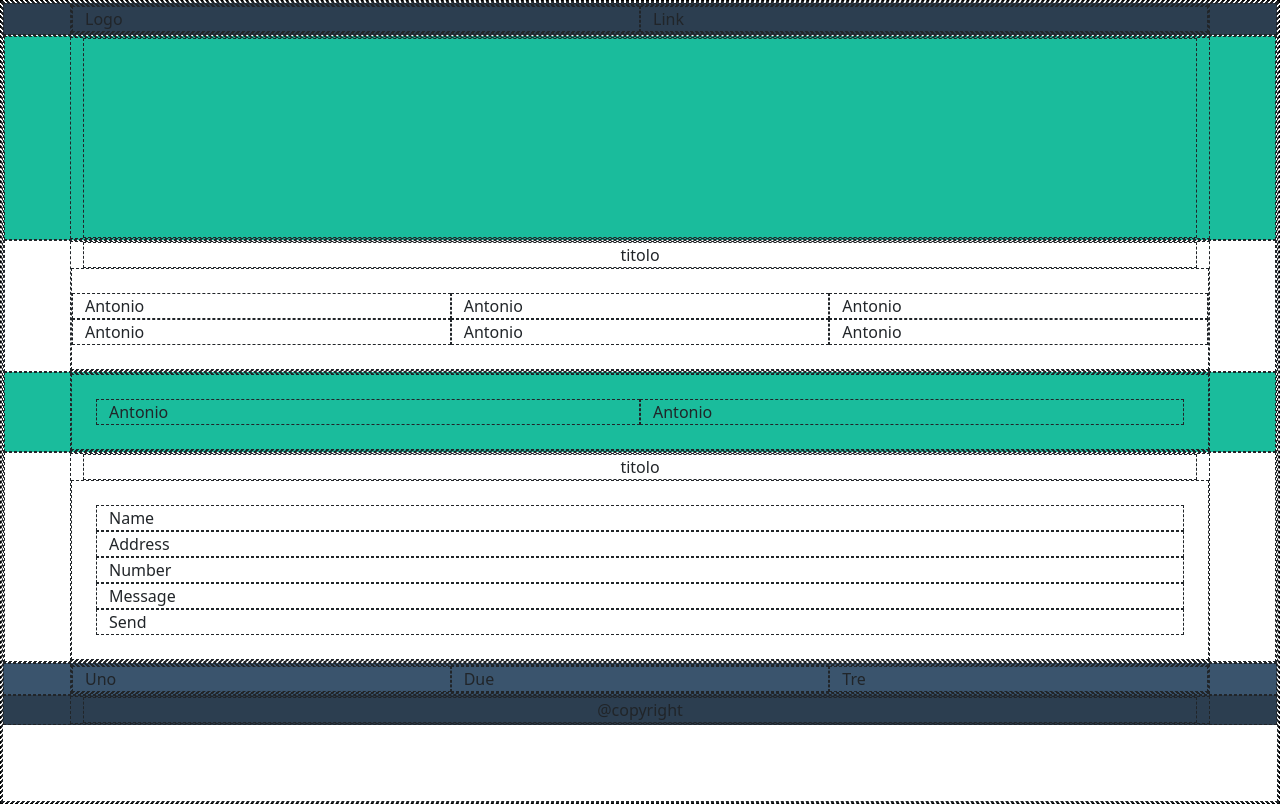
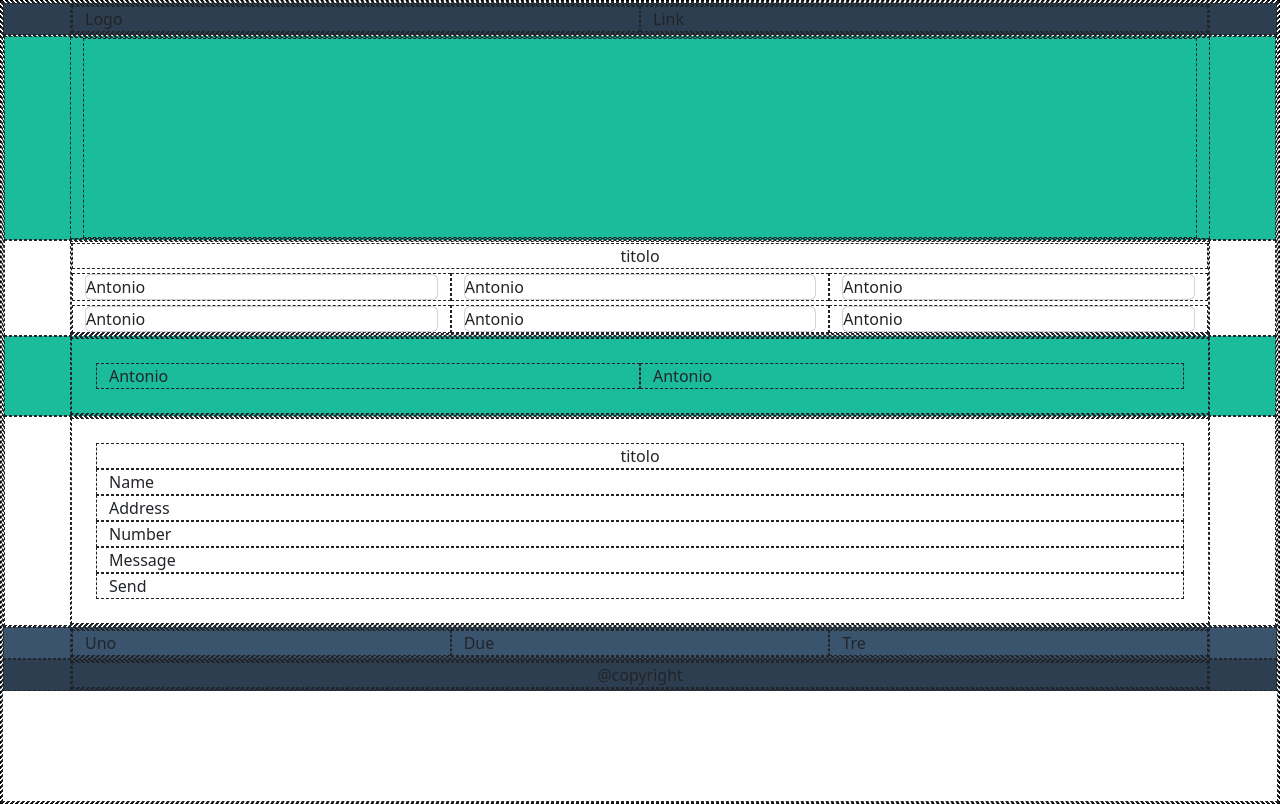
Before and after one commit to antden99/html-css-bootstrap-freelancer, a plain HTML site: page index.html in a window 1280 px wide. Drawn offline with nearby package versions, Linux system fonts and the light colour scheme.

Commit message:
changes in container

```diff
--- a/assets/style.css
+++ b/assets/style.css
@@ -1,48 +1,52 @@
-*{
+* {
     border: 1px dashed;
 }
 
 
 
-:root{
-    --blue-ocean:#2c3e50;
-    --blue-light:#3a546d;
-    --lighter:#ffffff;
-    --primary:#1abc9c;
+:root {
+    --blue-ocean: #2c3e50;
+    --blue-light: #3a546d;
+    --lighter: #ffffff;
+    --primary: #1abc9c;
 }
 
-#site_header{
+#site_header {
     background-color: var(--blue-ocean);
 
 
 }
 
-.section_jumbo{
+.section_jumbo {
     background-color: var(--primary);
 }
 
-.section_portfolio{
+.section_portfolio {
     background-color: var(--lighter);
 }
 
-.section_about{
+.section_about {
     background-color: var(--primary);
 }
 
-.section_contact{
+.section_contact {
     background-color: var(--lighter);
 }
 
-#site_footer{
+footer {
     background-color: var(--blue-light);
 
 }
 
-.wrapper{
+.wrapper {
     height: 100vh;
 
 }
 
-.section_copyright{
+.section_copyright {
     background-color: var(--blue-ocean);
 }
+
+.jumbo {
+    height: 200px;
+}
--- a/index.html
+++ b/index.html
@@ -9,14 +9,10 @@
         integrity="sha384-T3c6CoIi6uLrA9TneNEoa7RxnatzjcDSCmG1MXxSR1GAsXEV/Dwwykc2MPK8M2HN" crossorigin="anonymous">
     <link rel="stylesheet" href="./assets/style.css">
 </head>
-<style>
-    .jumbo {
-        height: 200px;
-    }
-</style>
 
 <body>
     <div class="wrapper">
+
         <header id="site_header">
             <div class="container">
                 <div class="row">
@@ -37,27 +33,39 @@
 
             <div class="section_portfolio">
                 <div class="container ">
+                    <div class="row gy-1">
                         <div class="tittle text-center">
                             titolo
                         </div>
-                    <div class="row py-4">
                         <div class="col-12 col-md-6 col-lg-4 ">
+                            <div class="card">
                                 Antonio
                             </div>
+                        </div>
                         <div class="col-12 col-md-6 col-lg-4">
+                            <div class="card">
                                 Antonio
                             </div>
+                        </div>
                         <div class="col-12 col-md-6 col-lg-4">
+                            <div class="card">
                                 Antonio
                             </div>
+                        </div>
                         <div class="col-12 col-md-6 col-lg-4">
+                            <div class="card">
                                 Antonio
                             </div>
+                        </div>
                         <div class="col-12 col-md-6 col-lg-4">
+                            <div class="card">
                                 Antonio
                             </div>
+                        </div>
                         <div class="col-12 col-md-6 col-lg-4">
+                            <div class="card">
                                 Antonio
+                            </div>
                         </div>
                     </div>
                 </div>
@@ -78,10 +86,11 @@
 
             <div class="section_contact">
                 <div class="container ">
+
+                    <div class="row p-4">
                         <div class="title text-center">
                             titolo
                         </div>
-                    <div class="row p-4">
                         <div class="col-12">Name</div>
                         <div class="col-12">Address</div>
                         <div class="col-12">Number</div>
@@ -90,12 +99,12 @@
                     </div>
                 </div>
             </div>
-
         </main>
         <!-- /#site_main -->
-        <footer id="site_footer">
-            <div class="container">
-                <div class="row">
+
+        <footer>
+            <div class="container ">
+                <div class="row ">
                     <div class="col-12 col-md-4">Uno</div>
                     <div class="col-12 col-md-4">Due</div>
                     <div class="col-12 col-md-4">Tre</div>
@@ -106,12 +115,15 @@
 
         <div class="section_copyright">
             <div class="container text-center">
-                <div >
+                <div class="row">
+                    <div>
                         @copyright
                     </div>
                 </div>
             </div>
         </div>
+
+    </div>
 </body>
 
 </html>
```
Lines whose indentation alone changed are shown as unchanged.
